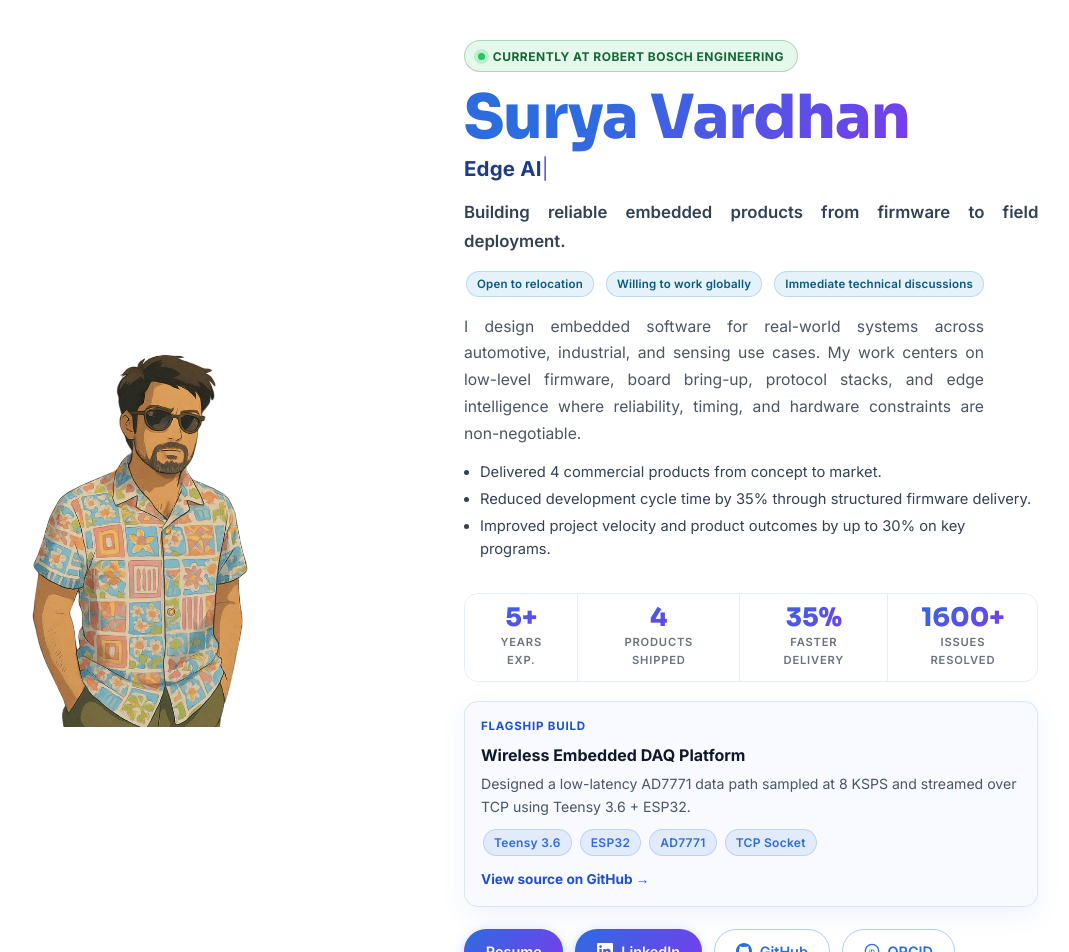
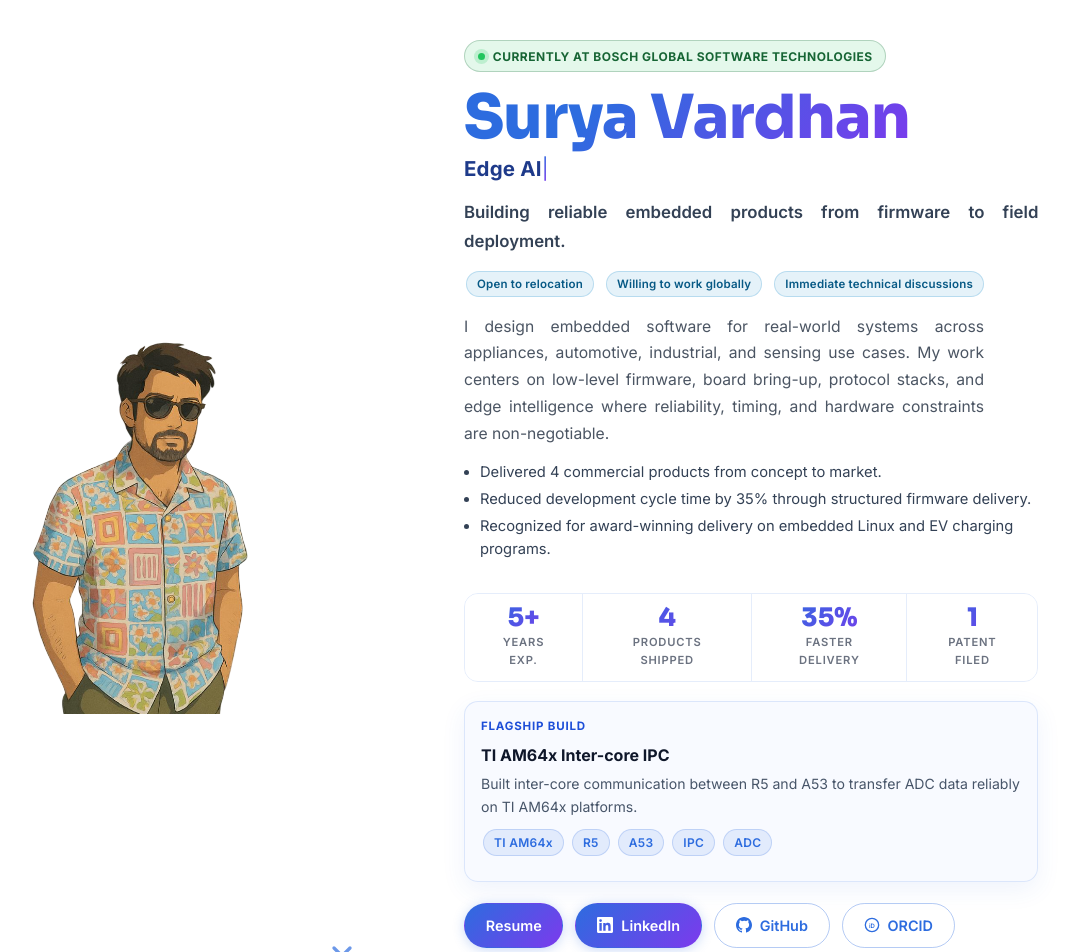
Before and after one commit to Suryeah/suryeah.github.io, a React (Vite) app: page / in a window 1280 px wide. Shown: the top 952 px of the page, without its empty margins (158-1227 px from the left). Built offline with nearby package versions, Linux system fonts and the light colour scheme.

Commit message:
Update experience and project details for clarity and accuracy

```diff
--- a/src/components/Experience.jsx
+++ b/src/components/Experience.jsx
@@ -8,11 +8,11 @@
 
 const experiences = [
   {
-    company: 'Robert Bosch',
-    title: 'Senior Software Engineer',
+    company: 'Bosch Global Software Technologies',
+    title: 'Senior Engineer',
     period: 'Dec 2023 - Present',
-    location: 'Bangalore Urban, Karnataka, India',
-    summary: 'Developing next-gen Bosch home appliance electronics with Embedded Linux and Python application stacks.',
+    location: 'Bengaluru, Karnataka, India',
+    summary: 'Developing Python applications and embedded Linux software for Bosch home appliance electronics.',
     achievements: [
       'Built Python applications for Embedded Linux platforms, including DBus IPC between multiple applications.',
       'Developed battery monitoring logic for SOC and SOH estimation in appliance-class systems.',
@@ -23,11 +23,11 @@
     dotColor: '#ef4444',
   },
   {
-    company: 'Mistral Solutions Pvt. Ltd',
-    title: 'Senior Software Developer',
+    company: 'Mistral Solutions',
+    title: 'Senior Software Design Engineer',
     period: 'Apr 2022 - Dec 2023',
     location: 'Bengaluru, Karnataka, India',
-    summary: 'Owned end-to-end SDLC delivery across embedded Linux and TI Sitara/Jacinto programs with device-driver and platform integration work.',
+    summary: 'Owned end-to-end delivery across embedded Linux and TI Sitara/Jacinto programs with device-driver and platform integration work.',
     achievements: [
       'Ported MMCSD device driver for TI AM263x in 3 months and met AM68/AM69 SDK delivery milestones.',
       'Accelerated Linux test farm integration by 25% for Jacinto processor-based boards.',
@@ -37,8 +37,8 @@
     dotColor: '#f97316',
   },
   {
-    company: 'NASH Industries (I) Pvt. Ltd.',
-    title: 'Embedded Engineer',
+    company: 'Nash Tech Labs',
+    title: 'Embedded Software Engineer',
     period: 'Jul 2021 - Feb 2022',
     location: 'Bengaluru, Karnataka, India',
     summary: 'Led firmware and integration for EV charging and consumer electronics, balancing speed with production-grade execution.',
@@ -52,20 +52,20 @@
   },
   {
     company: 'Senpronics',
-    title: 'Embedded Engineer',
-    period: 'Oct 2019 - Jul 2021',
+    title: 'Senior Embedded Engineer',
+    period: 'Aug 2019 - Jun 2021',
     location: 'Bengaluru, Karnataka, India',
-    summary: 'Delivered RTOS-based firmware for mission-critical safety, RF, and IoT products with strong field reliability outcomes.',
+    summary: 'Delivered RTOS-based C firmware for security devices, IoT products, and LabVIEW-based Windows tooling.',
     achievements: [
       'Developed MISRA-compliant RTOS firmware for security and defense-oriented embedded systems.',
-      'Improved product performance by 10% and firmware response by 20% through optimization and profiling.',
-      'Contributed to mission-critical defense products and helped drive a 30% increase in revenue/orders.',
+      'Built Windows software with LabVIEW for serial communication and monitoring.',
+      'Worked on Wi-Fi transmission, RF signal generators, and other IoT product-development efforts.',
     ],
-    focus: ['MISRA C', 'FreeRTOS', 'IoT Firmware', 'Defense Systems'],
+    focus: ['MISRA C', 'RTOS', 'LabVIEW', 'IoT Firmware'],
     dotColor: '#22c55e',
   },
   {
-    company: 'Tech Mahindra Pvt. Ltd.',
+    company: 'Tech Mahindra',
     title: 'Tech Support Engineer',
     period: 'Nov 2017 - Jan 2019',
     location: 'Chennai Area, India',
@@ -119,19 +119,19 @@
 ];
 
 const companyIcons = {
-  'Robert Bosch': (
+  'Bosch Global Software Technologies': (
     <img src="https://upload.wikimedia.org/wikipedia/commons/1/16/Bosch-logo.svg" alt="Robert Bosch Logo" style={{ width: 28, height: 28, objectFit: 'contain', background: 'white', borderRadius: '50%' }} />
   ),
-  'Mistral Solutions Pvt. Ltd': (
+  'Mistral Solutions': (
     <img src={mistralLogo} alt="Mistral Logo" style={{ width: 28, height: 28, objectFit: 'contain', background: 'white', borderRadius: '50%' }} />
   ),
-  'NASH Industries (I) Pvt. Ltd.': (
+  'Nash Tech Labs': (
     <img src={nashLogo} alt="NASH Logo" style={{ width: 28, height: 28, objectFit: 'contain', background: 'white', borderRadius: '50%' }} />
   ),
   'Senpronics': (
     <img src={senpronicsLogo} alt="Senpronics Logo" style={{ width: 28, height: 28, objectFit: 'contain', background: 'white', borderRadius: '50%' }} />
   ),
-  'Tech Mahindra Pvt. Ltd.': (
+  'Tech Mahindra': (
     <img src={techMahindraLogo} alt="Tech Mahindra Logo" style={{ width: 28, height: 28, objectFit: 'contain', background: 'white', borderRadius: '50%' }} />
   ),
   'Defence Research and Development Organisation (DRDO)': (
@@ -139,7 +139,7 @@
   ),
 };
 
-const TimelineItem = ({ exp, isLast, theme, index, total }) => (
+const TimelineItem = ({ exp, isLast, theme, index }) => (
   <div
     style={{
       display: 'flex',
--- a/src/components/Hero.jsx
+++ b/src/components/Hero.jsx
@@ -9,10 +9,9 @@
 ];
 
 const FEATURED_PROJECT = {
-  title: 'Wireless Embedded DAQ Platform',
-  detail: 'Designed a low-latency AD7771 data path sampled at 8 KSPS and streamed over TCP using Teensy 3.6 + ESP32.',
-  stack: ['Teensy 3.6', 'ESP32', 'AD7771', 'TCP Socket'],
-  github: 'https://github.com/Suryeah/AD7771-Teensy3.6-ESP32-.git',
+  title: 'TI AM64x Inter-core IPC',
+  detail: 'Built inter-core communication between R5 and A53 to transfer ADC data reliably on TI AM64x platforms.',
+  stack: ['TI AM64x', 'R5', 'A53', 'IPC', 'ADC'],
 };
 
 const TYPING_SPEED = 120;
@@ -24,13 +23,13 @@
   { end: 5, suffix: '+', label: 'Years Exp.' },
   { end: 4, suffix: '', label: 'Products Shipped' },
   { end: 35, suffix: '%', label: 'Faster Delivery' },
-  { end: 1600, suffix: '+', label: 'Issues Resolved' },
+  { end: 1, suffix: '', label: 'Patent Filed' },
 ];
 
 const HIGHLIGHTS = [
   'Delivered 4 commercial products from concept to market.',
   'Reduced development cycle time by 35% through structured firmware delivery.',
-  'Improved project velocity and product outcomes by up to 30% on key programs.',
+  'Recognized for award-winning delivery on embedded Linux and EV charging programs.',
 ];
 
 function useCountUp(target, duration = 1200, start = false) {
@@ -71,8 +70,6 @@
   const [statsStarted, setStatsStarted] = useState(false);
   const timeoutRef = useRef();
   const sectionRef = useRef();
-
-  const maxTitleLength = Math.max(...TITLES.map(t => t.length));
 
   useEffect(() => {
     const currentTitle = TITLES[titleIndex];
@@ -179,7 +176,7 @@
             border: theme === 'dark' ? '1px solid rgba(34,197,94,0.35)' : '1px solid rgba(22,101,52,0.25)',
           }}>
             <span style={{ width: 7, height: 7, borderRadius: '50%', background: '#22c55e', boxShadow: '0 0 0 4px rgba(34,197,94,0.2)' }} />
-            Currently at Robert Bosch Engineering
+            Currently at Bosch Global Software Technologies
           </div>
 
           <h1 style={{
@@ -241,7 +238,7 @@
             fontSize: '0.98rem', lineHeight: 1.72, margin: 0,
             textAlign: 'justify', maxWidth: '520px',
           }}>
-            I design embedded software for real-world systems across automotive, industrial, and sensing use cases. My work centers on low-level firmware, board bring-up, protocol stacks, and edge intelligence where reliability, timing, and hardware constraints are non-negotiable.
+            I design embedded software for real-world systems across appliances, automotive, industrial, and sensing use cases. My work centers on low-level firmware, board bring-up, protocol stacks, and edge intelligence where reliability, timing, and hardware constraints are non-negotiable.
           </p>
 
           <ul style={{
@@ -302,6 +299,7 @@
                   <span key={idx} className="tech-tag">{item}</span>
                 ))}
               </div>
+              {FEATURED_PROJECT.github && (
                 <a
                   href={FEATURED_PROJECT.github}
                   target="_blank"
@@ -315,6 +313,7 @@
                 >
                   View source on GitHub →
                 </a>
+              )}
           </div>
 
           <div className="hero-cta-row">
@@ -339,7 +338,7 @@
 
       {/* Scroll Down Indicator */}
       <div className="scroll-down-indicator" style={{
-        position: 'absolute', left: '50%', bottom: '2.5vh',
+        position: 'absolute', left: 'calc(50% - 140px)', bottom: '2.5vh',
         transform: 'translateX(-50%)', zIndex: 2,
         display: 'flex', flexDirection: 'column', alignItems: 'center', pointerEvents: 'none',
       }}>
--- a/src/components/Products.jsx
+++ b/src/components/Products.jsx
@@ -3,59 +3,58 @@
 
 const PRODUCTS = [
   {
-    name: 'Radio Frequency Signal Generator',
+    name: 'Real Time Acceleration Plotter [RTAP-335®]',
     pdf: 'https://suryeah.github.io/datasheet/RTAP-335%C2%AE.pdf',
     icon: '📡',
-    description: 'RTAP-335®',
-    challenge: 'Need a compact configurable RF generation platform for test and validation workflows.',
-    architecture: 'Embedded signal generation chain with controlled output behavior for field and bench use.',
-    outcome: 'Deliverable product-grade unit suitable for repeatable RF test scenarios.',
-    role: 'Product firmware + validation support',
-    tags: ['RF', 'Embedded Firmware', 'Test Instrumentation'],
+    description: 'Real-time acceleration plotting product from the resume.',
+    challenge: 'Provide a reliable way to capture and visualize acceleration data in real time.',
+    architecture: 'Embedded acquisition pipeline paired with live plotting/monitoring software.',
+    outcome: 'Resume-listed product used for motion-data visibility and validation.',
+    role: 'Firmware and data-visualization support',
+    tags: ['Acceleration', 'Real Time Plotting', 'Embedded Software'],
   },
   {
     name: 'Remote Tree Climber',
     github: 'https://github.com/Suryeah/RF433-Remote-Control-.git',
     icon: '🌳',
     description: 'Remote Tree Climber',
-    challenge: 'Build safe remote actuation over low-cost wireless control links.',
-    architecture: 'RF433 command channel with embedded motor/control firmware path.',
-    outcome: 'Functional remote mechanism prototype validated for practical operation.',
-    role: 'Control logic + integration testing',
-    tags: ['RF433', 'Control Systems', 'Embedded C'],
+    challenge: 'Build a remotely operated climbing mechanism with dependable control.',
+    architecture: 'Wireless control path with embedded motor-control firmware.',
+    outcome: 'Working remote actuator prototype listed in the resume products section.',
+    role: 'Control logic and integration testing',
+    tags: ['Remote Control', 'Embedded C', 'Actuation'],
   },
   {
-    name: 'EMD-1202®',
+    name: 'Earthquake Detector [EMD-1202®]',
     pdf: 'https://suryeah.github.io/datasheet/EMD-1202%C2%AE.pdf',
     icon: '⚡',
-    description: 'EMD-1202®',
-    challenge: 'Create a robust embedded product with dependable behavior under field constraints.',
-    architecture: 'Embedded hardware-software stack with reliability-oriented firmware structure.',
-    outcome: 'Commercially presentable deliverable with complete datasheet support.',
-    role: 'Firmware development + productization support',
-    tags: ['Product Engineering', 'Firmware', 'Field Reliability'],
+    description: 'Earthquake detector platform from the resume.',
+    challenge: 'Detect and report seismic activity with dependable embedded sensing.',
+    architecture: 'Sensor acquisition plus embedded processing and reporting flow.',
+    outcome: 'Resume-listed field product with datasheet support.',
+    role: 'Firmware development and productization support',
+    tags: ['Seismic', 'Detection', 'Embedded Firmware'],
   },
   {
-    name: 'Portable Seismic DAQ',
+    name: 'Portable Seismic DAQ [PS-DAQ®]',
     pdf: 'https://suryeah.github.io/datasheet/Portable%20Seismic%20%20DAQ%C2%AE.pdf',
     icon: '🌐',
-    description: 'Portable Seismic DAQ',
-    challenge: 'Acquire seismic/vibration data portably while preserving signal integrity in deployment.',
-    architecture: 'Portable DAQ stack with embedded sampling, logging, and transfer readiness.',
-    outcome: 'Field-deployable DAQ concept backed by formal datasheet documentation.',
-    role: 'Acquisition firmware + systems integration',
-    tags: ['Seismic', 'DAQ', 'Signal Processing'],
+    description: 'Portable seismic data acquisition product from the resume.',
+    challenge: 'Capture seismic and vibration data in a portable, field-friendly form factor.',
+    architecture: 'Portable DAQ stack with embedded sampling, logging, and transfer support.',
+    outcome: 'Field-deployable DAQ product backed by datasheet documentation.',
+    role: 'Acquisition firmware and systems integration',
+    tags: ['Seismic', 'DAQ', 'Data Acquisition'],
   },
   {
-    name: 'SHM Solutions',
-    pdf: 'https://suryeah.github.io/datasheet/Senpronics%20SHM%20Solutions.pdf',
+    name: 'Devantech ETH008-B Driver',
     icon: '🏗️',
-    description: 'SHM Solutions',
-    challenge: 'Support structural health monitoring with reliable embedded sensing pipelines.',
-    architecture: 'Sensor + telemetry + firmware stack designed for long-term monitoring deployments.',
-    outcome: 'Solution package aligning sensing, embedded intelligence, and maintainable field operation.',
-    role: 'Embedded solution engineering',
-    tags: ['SHM', 'IoT Sensing', 'Edge Monitoring'],
+    description: 'Ethernet relay driver referenced in the resume.',
+    challenge: 'Integrate the Devantech ETH008-B module into an embedded control flow.',
+    architecture: 'Driver-level interface to Ethernet-controlled relay I/O.',
+    outcome: 'Working driver layer aligned with the resume product list.',
+    role: 'Embedded driver integration',
+    tags: ['Ethernet', 'Relay Control', 'Driver'],
   },
 ];
 
--- a/src/components/Projects.jsx
+++ b/src/components/Projects.jsx
@@ -3,94 +3,85 @@
 
 const PROJECTS = [
   {
-    name: 'Atom M5 stack Star N/W DAQ',
-    challenge: 'Build reliable high-rate vibration acquisition with wireless backhaul for field deployment.',
-    architecture: 'AD7771 front-end sampled at 8 KSPS on Teensy 3.6; ESP32 handles TCP telemetry.',
-    outcome: 'Stable remote streaming pipeline for embedded DAQ with low packet loss in real-world trials.',
-    role: 'Firmware + telemetry stack + integration validation',
-    github: 'https://github.com/Suryeah/AD7771-Teensy3.6-ESP32-.git',
-    tags: ['Teensy 3.6', 'ESP32', 'TCP Socket', 'AD7771', 'DAQ', '8KSPS'],
-    constraints: ['Real-time sampling', 'Wireless reliability'],
+    name: 'TI AM64x Inter-core IPC for ADC Data Transfer (R5 ↔ A53)',
+    challenge: 'Move ADC data reliably between TI AM64x cores for a cross-core embedded application.',
+    architecture: 'Inter-core IPC path between R5 and A53 with ADC data handoff.',
+    outcome: 'Resume-listed IPC project for TI AM64x bring-up and validation.',
+    role: 'IPC bring-up and validation',
+    tags: ['TI AM64x', 'R5', 'A53', 'IPC', 'ADC'],
+    constraints: ['Cross-core messaging', 'Data integrity'],
   },
   {
-    name: 'ESP32 Based Remote DAQ',
-    challenge: 'Acquire and stream remote analog vibration signals over unstable wireless links.',
-    architecture: 'ESP32 sampling + remote transmission path tuned for periodic sensor payloads.',
-    outcome: 'Practical remote DAQ node for long-duration logging use cases.',
-    role: 'Firmware architecture + data transport design',
-    github: 'https://github.com/Suryeah/ESP32-Based-ADXL335-DAQ.git',
-    tags: ['ESP32', 'ADXL335', 'DAQ', 'Wireless'],
-    constraints: ['Power budget', 'Field noise'],
+    name: 'Naive Bayes Estimator on ARM Cortex M0 (Bare-Metal C)',
+    challenge: 'Implement a lightweight classifier on a constrained microcontroller.',
+    architecture: 'Bare-metal C implementation tuned for ARM Cortex M0 limits.',
+    outcome: 'Resume-listed embedded ML prototype suitable for low-power targets.',
+    role: 'Algorithm implementation and MCU integration',
+    tags: ['ARM Cortex M0', 'Bare Metal C', 'Classification'],
+    constraints: ['Code size', 'Compute limits'],
   },
   {
-    name: 'nRF24L01 Multi Slave Communication',
-    challenge: 'Coordinate deterministic polling across multiple wireless nodes without collisions.',
-    architecture: 'Master nRF24L01 polls four slave nodes over structured SPI-managed radio sessions.',
-    outcome: 'Repeatable multi-node polling cycle with predictable update cadence.',
-    role: 'Protocol design + scheduler implementation',
-    github: 'https://github.com/Suryeah/nRF24L01-1-4-Polling.git',
-    tags: ['nRF24L01', 'SPI', 'Polling', 'Accelerometer'],
-    constraints: ['Collision avoidance', 'Latency bounds'],
+    name: 'TCP Graph Plotter',
+    challenge: 'Visualize incoming data streams over TCP in a clear plotting workflow.',
+    architecture: 'TCP receiver paired with live plotting and update logic.',
+    outcome: 'Resume-listed data-visualization project for real-time feedback.',
+    role: 'Data streaming and visualization',
+    tags: ['TCP', 'Plotting', 'Visualization'],
+    constraints: ['Update latency', 'Stream handling'],
   },
   {
-    name: 'RF433 Multi Slave Communication',
-    challenge: 'Implement low-cost one-to-many wireless control with robust slave addressing.',
-    architecture: 'RF433 master-slave command flow with packet-level addressing discipline.',
-    outcome: 'Working multi-slave RF control prototype for low-bandwidth remote actuation.',
-    role: 'Embedded comms logic + verification',
-    github: 'https://github.com/Suryeah/RF-433-Multi_Slave-.git',
-    tags: ['RF433', 'Wireless', 'Multi-Slave'],
-    constraints: ['Interference-prone band', 'Limited payload size'],
+    name: 'Hi-Speed Data Transfer over TCP on ESP32',
+    challenge: 'Push high-throughput data reliably over TCP on an ESP32 target.',
+    architecture: 'ESP32 network transport tuned for fast transfer paths.',
+    outcome: 'Resume-listed high-speed transfer project for embedded networking.',
+    role: 'Transport optimization and validation',
+    tags: ['ESP32', 'TCP', 'High Speed Transfer'],
+    constraints: ['Throughput', 'Network stability'],
   },
   {
-    name: 'Generating 2.4GHz Carrier Wave using nRF24L01',
-    challenge: 'Produce a stable RF carrier setup for lab-side RF experiments and validation.',
-    architecture: 'nRF24L01 configuration path repurposed for repeatable 2.4 GHz carrier output.',
-    outcome: 'Useful RF test utility for quick bench diagnostics and verification.',
-    role: 'Register-level tuning + RF testing',
-    github: 'https://github.com/Suryeah/nRF24L01-Carrier-Wave-Generation.git',
-    tags: ['nRF24L01', '2.4GHz', 'RF', 'Signal Gen'],
-    constraints: ['RF stability', 'Bench repeatability'],
+    name: 'ESP32 Based Velocity Tracker',
+    challenge: 'Estimate velocity from sensor inputs with consistent embedded-side timing.',
+    architecture: 'ESP32 acquisition and processing chain for motion data.',
+    outcome: 'Resume-listed prototype for velocity estimation on embedded hardware.',
+    role: 'Sensor integration and signal processing',
+    tags: ['ESP32', 'Velocity', 'Sensors'],
+    constraints: ['Timing', 'Noise handling'],
   },
   {
-    name: 'Bluepill CAN N/W with TJA1050',
-    challenge: 'Bring up CAN communication quickly on low-cost STM32 hardware.',
-    architecture: 'STM32F103 BluePill paired with TJA1050 transceiver; Embedded C CAN framing.',
-    outcome: 'Functional CAN network node ready for larger distributed embedded systems.',
-    role: 'Driver-level bring-up + bus validation',
-    github: 'https://github.com/Suryeah/Bluepill-CAN-N-W-TJA1050',
-    tags: ['STM32F103', 'CAN Bus', 'TJA1050', 'Embedded C'],
-    constraints: ['Bus timing', 'Transceiver compatibility'],
+    name: 'RF Synthesizer',
+    challenge: 'Generate configurable RF output for lab and validation use cases.',
+    architecture: 'Embedded RF control path for repeatable synthesis behavior.',
+    outcome: 'Resume-listed RF project for bench-side experimentation.',
+    role: 'RF tuning and testing',
+    tags: ['RF', 'Synthesizer', 'Validation'],
+    constraints: ['Frequency stability', 'Repeatability'],
   },
   {
-    name: 'ESP32 Velocity Tracker',
-    challenge: 'Estimate velocity from sensor streams with consistent embedded-side timing.',
-    architecture: 'ESP32 firmware integrates ADS1220 and ADXL355 acquisition + processing chain.',
-    outcome: 'Velocity module prototype with repeatable measurement behavior.',
-    role: 'Firmware integration + signal path implementation',
-    github: 'https://github.com/Suryeah/ESP32-Velocity-Tracker',
-    tags: ['ESP32', 'ADS1220', 'ADXL355', 'Velocity', 'SPI'],
-    constraints: ['Sensor synchronization', 'Noise handling'],
+    name: 'HMI With STM32',
+    challenge: 'Create an approachable human-machine interface on STM32 hardware.',
+    architecture: 'STM32 firmware with display and user-input handling.',
+    outcome: 'Resume-listed embedded UI project with MCU-based interaction.',
+    role: 'UI firmware and hardware integration',
+    tags: ['STM32', 'HMI', 'Embedded UI'],
+    constraints: ['Display timing', 'User interaction'],
   },
   {
-    name: 'ESP32-Based ADXL335 DAQ',
-    challenge: 'Create a compact node for 1 kSPS analog motion acquisition and transport.',
-    architecture: 'ESP32 sampling pipeline + TCP/IP transmission for remote DAQ access.',
-    outcome: 'Remote motion-data pipeline validated for distributed sensing concepts.',
-    role: 'Sampling pipeline + network transfer',
-    github: 'https://github.com/Suryeah/ESP32-Based-ADXL335-DAQ',
-    tags: ['ESP32', 'ADXL335', '1kSPS', 'TCP/IP'],
-    constraints: ['Sample integrity', 'Throughput consistency'],
+    name: 'CAN N/W on STM32',
+    challenge: 'Bring up CAN communication on STM32 hardware.',
+    architecture: 'STM32 CAN node with external transceiver support.',
+    outcome: 'Resume-listed bus communication project with working validation.',
+    role: 'Driver bring-up and bus validation',
+    tags: ['STM32', 'CAN Bus', 'Transceiver'],
+    constraints: ['Bus timing', 'Signal integrity'],
   },
   {
-    name: 'N78E003 ADC OLED',
-    challenge: 'Demonstrate compact ADC-to-display firmware flow on constrained MCU resources.',
-    architecture: 'N76E003 ADC data acquisition with OLED display over lightweight interface stack.',
-    outcome: 'Working reference implementation for constrained microcontroller UI telemetry.',
-    role: 'Firmware contribution + hardware validation',
-    github: 'https://github.com/Suryeah/N78E003_ADC_OLED',
-    tags: ['Nuvoton', 'N76E003', 'ADC', 'OLED', 'I2C'],
-    constraints: ['Memory limits', 'Peripheral timing'],
+    name: 'Regenerative Braking System for Battle Tank using BLDC Motors',
+    challenge: 'Prototype regenerative braking for a battle-tank platform using BLDC motors.',
+    architecture: 'Motor-control and energy-recovery prototype for a defense R&D context.',
+    outcome: 'Resume-listed DRDO project with working prototype delivery.',
+    role: 'Prototype engineering and validation',
+    tags: ['DRDO', 'BLDC', 'Regenerative Braking'],
+    constraints: ['Prototype constraints', 'Control timing'],
   },
 ];
 
--- a/src/pages/EducationPage.jsx
+++ b/src/pages/EducationPage.jsx
@@ -19,7 +19,7 @@
   },
 ];
 
-const EducationTimelineItem = ({ edu, isLast, theme, index, total }) => (
+const EducationTimelineItem = ({ edu, isLast, theme, index }) => (
   <div
     style={{
       display: 'flex',
--- a/src/pages/ExperiencePage.jsx
+++ b/src/pages/ExperiencePage.jsx
@@ -139,7 +139,7 @@
   ),
 };
 
-const TimelineItem = ({ exp, isLast, theme, index, total }) => (
+const TimelineItem = ({ exp, isLast, theme, index }) => (
   <div
     style={{
       display: 'flex',
```
Lines whose indentation alone changed are shown as unchanged.
